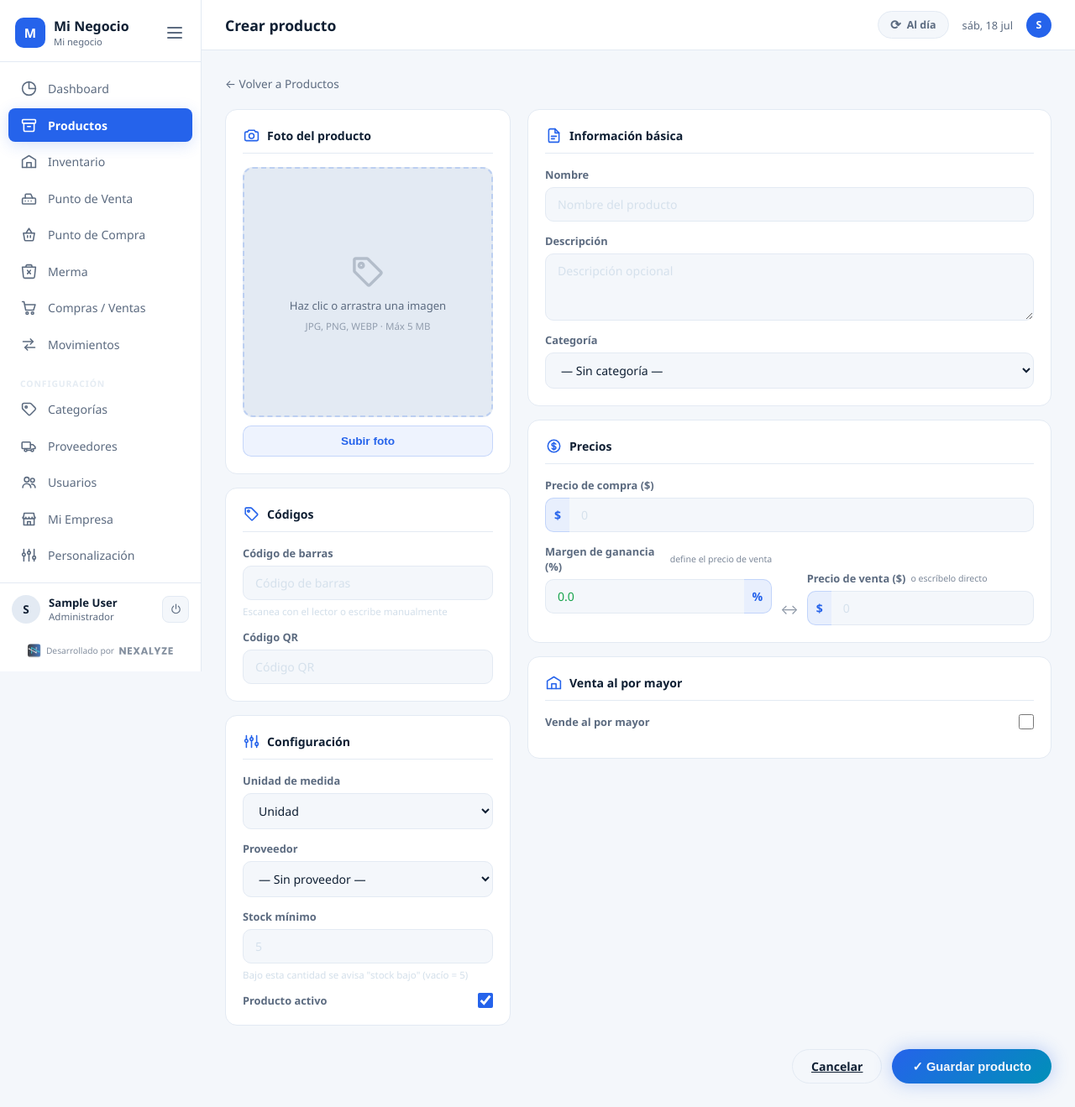
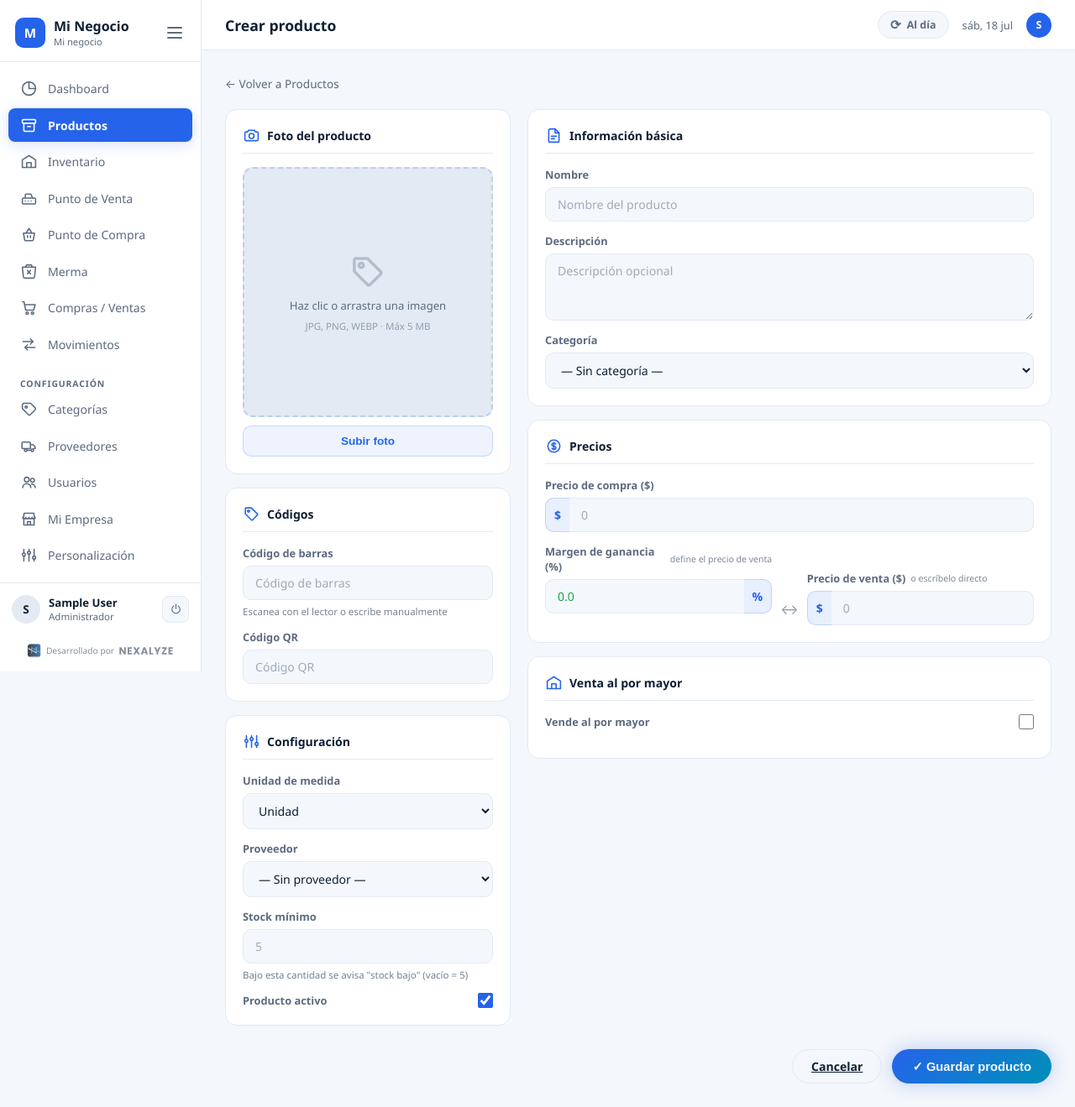
Before and after one commit to development-ship-it/Nexa-Market, a Django app: page /productos/nuevo/ in a window 1280 px wide. Shown: the whole page at 84% size. Run offline with Django 5.2, Linux system fonts and the light colour scheme; the visitor is signed in with stand-in values (Sample User, id 1); data comes from the database, SQL or seed files in the repository; data that the repository does not hold is empty.

Commit message:
Mejora color configutacion navbar

```diff
--- a/pages/static/pages/css/login.css
+++ b/pages/static/pages/css/login.css
@@ -90,7 +90,7 @@
   transition: border-color var(--transition);
 }
 .form-input:focus { border-color: rgba(37,99,235,.5); background: rgba(37,99,235,.04); }
-.form-input::placeholder { color: rgba(168,192,214,.45); }
+.form-input::placeholder { color: rgba(92,107,128,.55); }
 
 .toggle-password {
   position: absolute; right: 12px;
--- a/pages/static/pages/css/productos.css
+++ b/pages/static/pages/css/productos.css
@@ -128,7 +128,7 @@
 .form-field { display: flex; flex-direction: column; gap: 6px; margin-bottom: 14px; }
 .form-field:last-child { margin-bottom: 0; }
 .field-label { font-size: .8rem; font-weight: 600; color: var(--gray); }
-.field-hint { font-size: .72rem; color: rgba(168,192,214,.5); }
+.field-hint { font-size: .72rem; color: var(--gray); opacity: .85; }
 .field-error { font-size: .75rem; color: var(--red); }
 
 .form-field input[type="text"],
@@ -150,7 +150,7 @@
 .form-field textarea:focus,
 .form-field select:focus { border-color: rgba(37,99,235,.5); background: rgba(37,99,235,.04); }
 .form-field input::placeholder,
-.form-field textarea::placeholder { color: rgba(168,192,214,.4); }
+.form-field textarea::placeholder { color: rgba(92,107,128,.55); }
 .form-field select option { background: var(--navy2); color: var(--white); }
 .form-field textarea { resize: vertical; min-height: 80px; }
 
--- a/pages/static/pages/css/sidebar.css
+++ b/pages/static/pages/css/sidebar.css
@@ -170,7 +170,7 @@
 .nav-divider {
   padding: 16px 14px 4px;
   font-size: .65rem; font-weight: 700;
-  color: rgba(168,192,214,.3);
+  color: var(--gray);
   text-transform: uppercase; letter-spacing: .9px;
   white-space: nowrap; overflow: hidden;
 }
```
